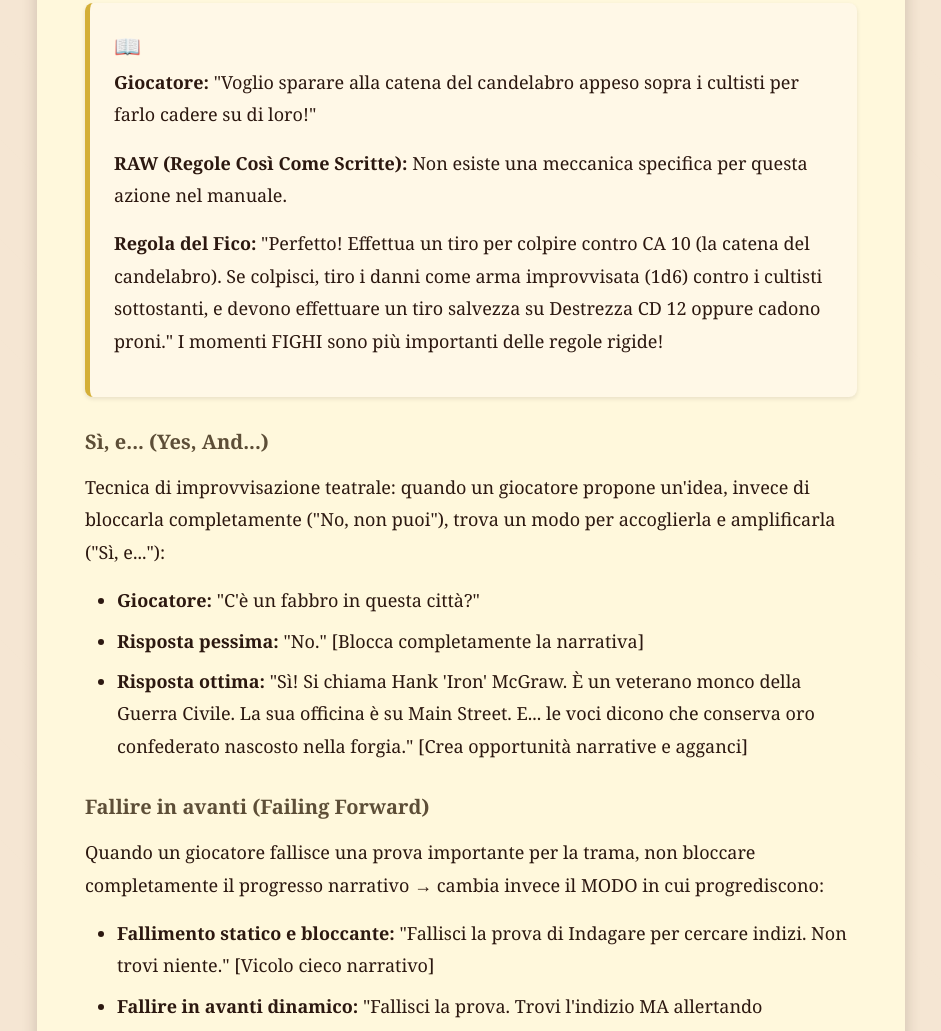
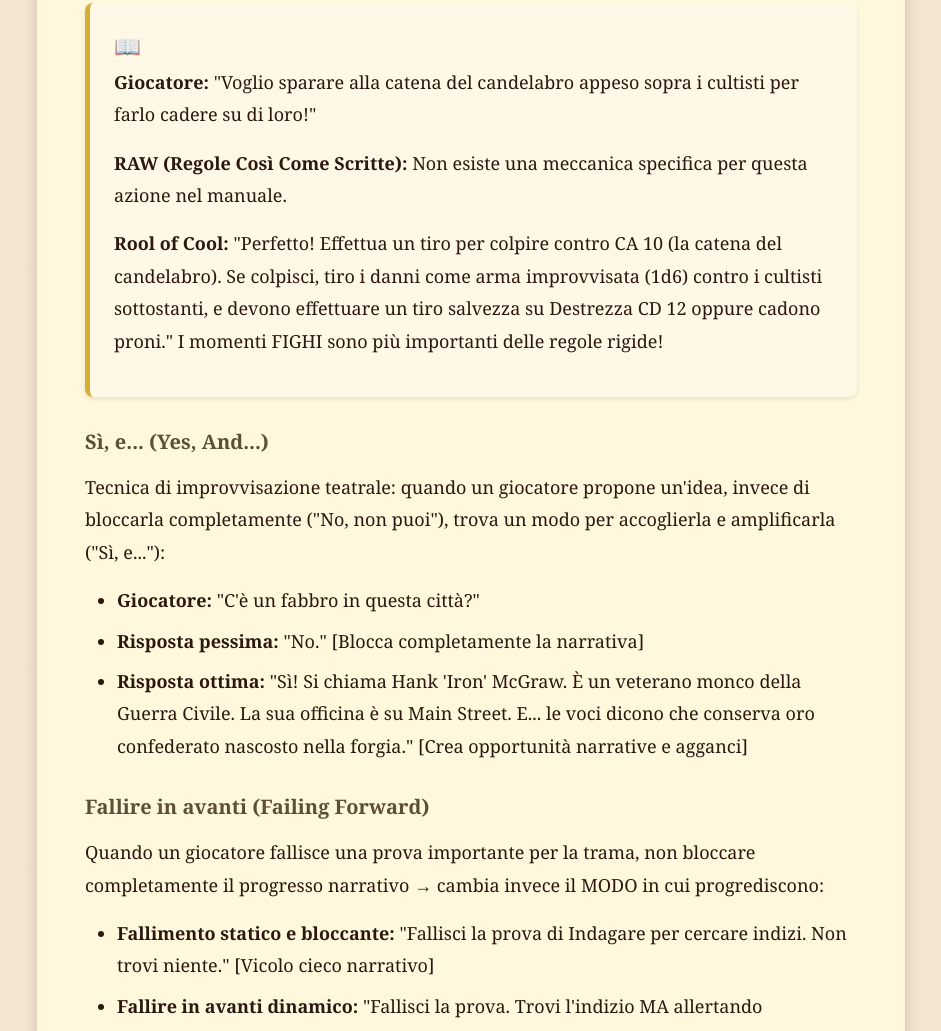
Before and after one commit to ricscar2570/colt-and-cthulhu, a plain HTML site: page capitolo_12.html in a window 1280 px wide. Shown: the part 1930-2961 px from the top of the page, without its empty margins (169-1110 px from the left). Drawn offline with Linux system fonts and the light colour scheme.

Commit message:
Update capitolo_12.html

```diff
--- a/capitolo_12.html
+++ b/capitolo_12.html
@@ -94,7 +94,7 @@
                     per farlo cadere su di loro!"</p>
                     <p><strong>RAW (Regole Così Come Scritte):</strong> Non esiste una meccanica specifica
                     per questa azione nel manuale.</p>
-                    <p><strong>Regola del Fico:</strong> "Perfetto! Effettua un tiro per colpire contro CA 10
+                    <p><strong>Rool of Cool:</strong> "Perfetto! Effettua un tiro per colpire contro CA 10
                     (la catena del candelabro). Se colpisci, tiro i danni come arma improvvisata (1d6)
                     contro i cultisti sottostanti, e devono effettuare un tiro salvezza su Destrezza CD 12
                     oppure cadono proni." I momenti FIGHI sono più importanti delle regole rigide!</p>
```
